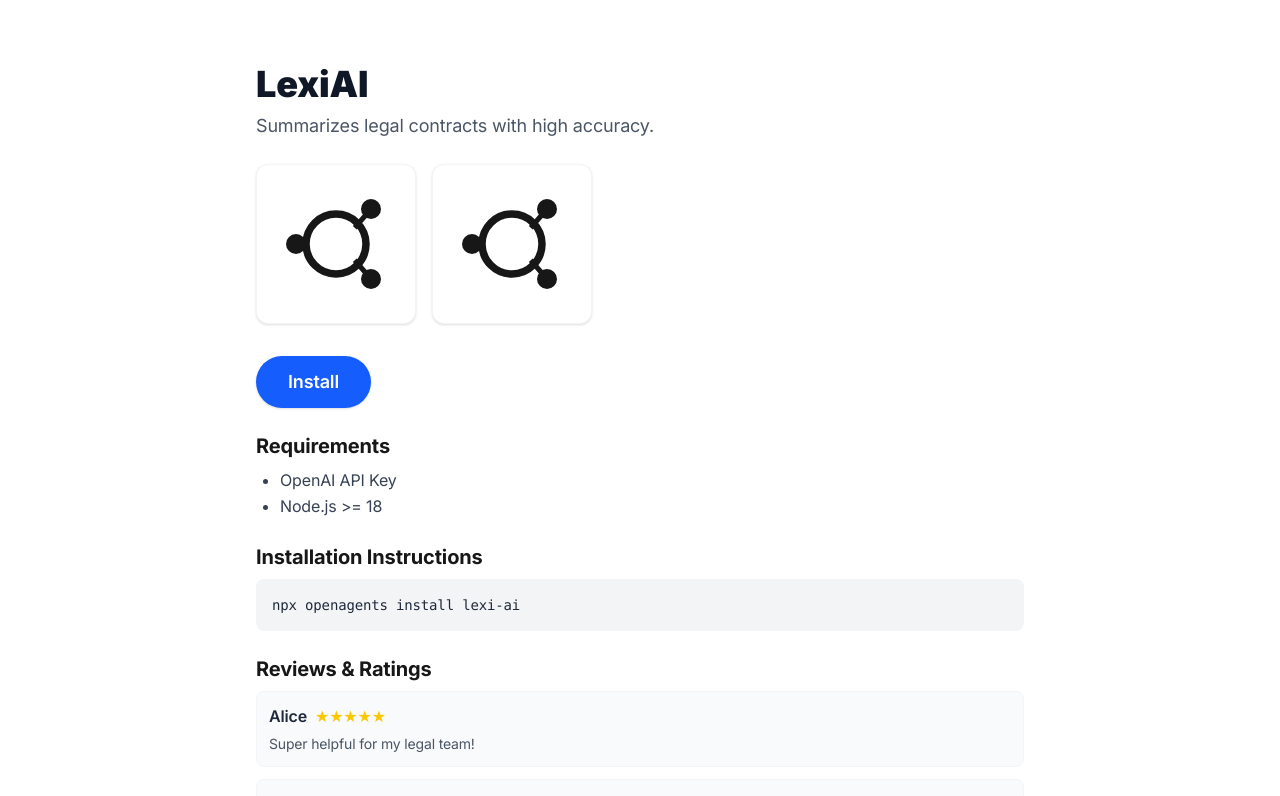
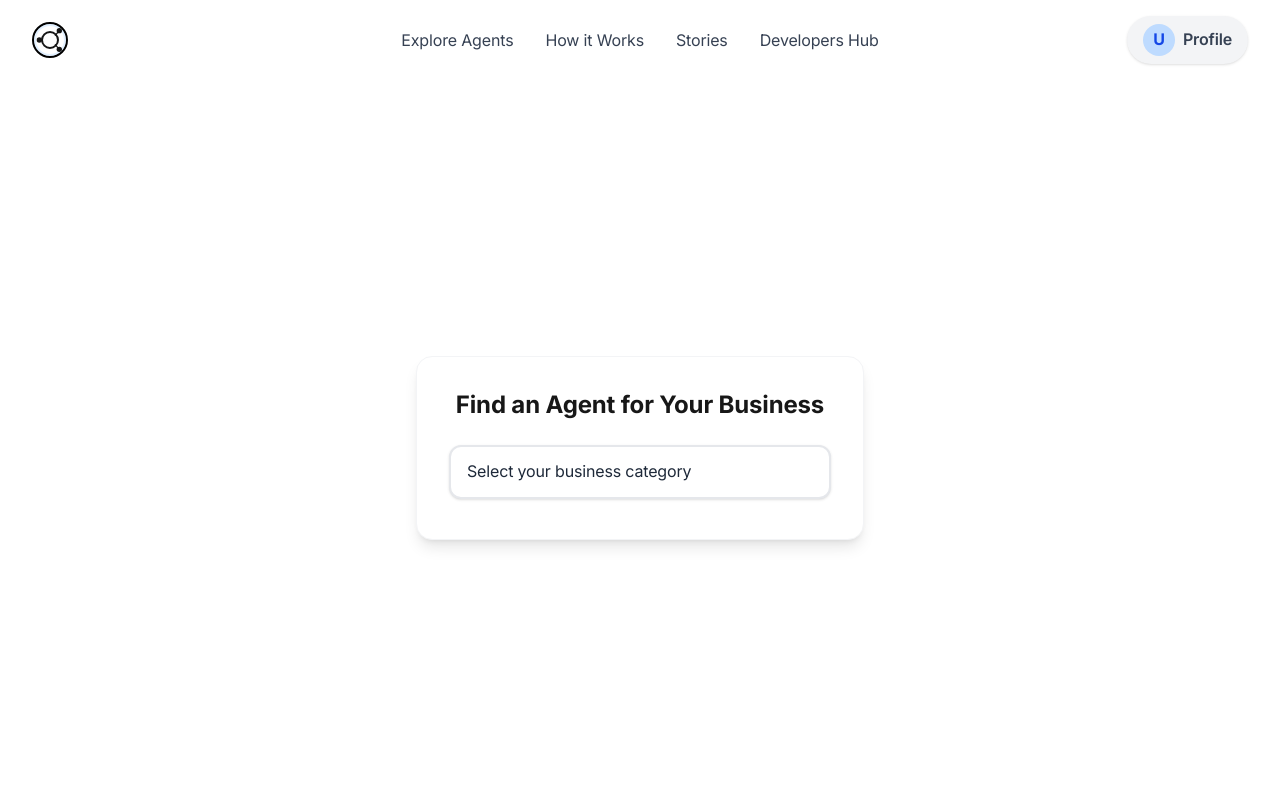
Before and after one commit to thesathwik/openAgent, a Next.js app: page /agents/find in a window 1280 px wide. Shown: the top 796 px of the page. Built offline with nearby package versions, Linux system fonts and the light colour scheme.

Commit message:
Agent page

```diff
--- /dev/null
+++ b/src/app/agents/find/page.tsx
@@ -0,0 +1,84 @@
+'use client';
+import React, { useState } from 'react';
+import { Navbar } from '../../components';
+
+const BUSINESS_CATEGORIES = [
+  'Sales',
+  'Marketing',
+  'Product/Service Delivery',
+  'Customer Support',
+  'Finance & Accounting',
+  'HR & Talent',
+  'Operations',
+  'Data & Analytics'
+];
+
+export default function FindAgentPage() {
+  const [selectedBusiness, setSelectedBusiness] = useState('');
+  const [showChat, setShowChat] = useState(false);
+  const [requirements, setRequirements] = useState('');
+  const [errorMsg, setErrorMsg] = useState('');
+
+  const handleBusinessChange = (e: React.ChangeEvent<HTMLSelectElement>) => {
+    setSelectedBusiness(e.target.value);
+    setShowChat(!!e.target.value);
+    setErrorMsg('');
+    setRequirements('');
+  };
+
+  const handleFind = () => {
+    setErrorMsg("Error !! Sathwik's Magnetic Field interfered with our AI agent's response.");
+  };
+
+  return (
+    <div className="relative min-h-screen bg-white font-sans flex flex-col items-center justify-center">
+      <Navbar />
+      <div className="w-full max-w-md mx-auto p-8 rounded-2xl shadow-lg bg-white border border-gray-100 mt-24">
+        <h2 className="text-2xl font-bold mb-6 text-center">Find an Agent for Your Business</h2>
+        <select
+          value={selectedBusiness}
+          onChange={handleBusinessChange}
+          className="w-full px-4 py-3 rounded-xl border-2 border-gray-200 bg-white text-gray-800 focus:outline-none focus:border-blue-400 transition-all duration-200 shadow-sm focus:shadow-lg appearance-none cursor-pointer mb-2"
+        >
+          <option value="">Select your business category</option>
+          {BUSINESS_CATEGORIES.map(category => (
+            <option key={category} value={category}>{category}</option>
+          ))}
+        </select>
+      </div>
+      {/* Chatbox Popup */}
+      {showChat && (
+        <div className="fixed inset-0 bg-black bg-opacity-40 z-50 flex items-center justify-center p-4">
+          <div className="bg-white rounded-2xl shadow-xl max-w-md w-full p-6 relative">
+            <button
+              onClick={() => setShowChat(false)}
+              className="absolute top-4 right-4 text-gray-500 hover:text-gray-700"
+              aria-label="Close chat"
+            >
+              <svg width="24" height="24" viewBox="0 0 24 24" fill="none" stroke="currentColor" strokeWidth="2">
+                <path d="M18 6L6 18M6 6l12 12"/>
+              </svg>
+            </button>
+            <h3 className="text-xl font-bold mb-2">Tell us about your {selectedBusiness} needs</h3>
+            <p className="text-gray-600 mb-4 text-sm">Describe your business requirements and what you want from an AI agent.</p>
+            <textarea
+              className="w-full h-28 px-4 py-2 rounded-xl border-2 border-gray-200 focus:outline-none focus:border-blue-400 transition-all duration-200 resize-none mb-2"
+              placeholder="Describe your requirements..."
+              value={requirements}
+              onChange={e => setRequirements(e.target.value)}
+            />
+            <button
+              className="w-full mt-2 py-2 rounded-full bg-blue-600 text-white font-semibold hover:bg-blue-700 transition-all duration-200"
+              onClick={handleFind}
+            >
+              Find
+            </button>
+            {errorMsg && (
+              <div className="mt-4 text-center text-red-600 font-semibold text-sm">{errorMsg}</div>
+            )}
+          </div>
+        </div>
+      )}
+    </div>
+  );
+}
```
